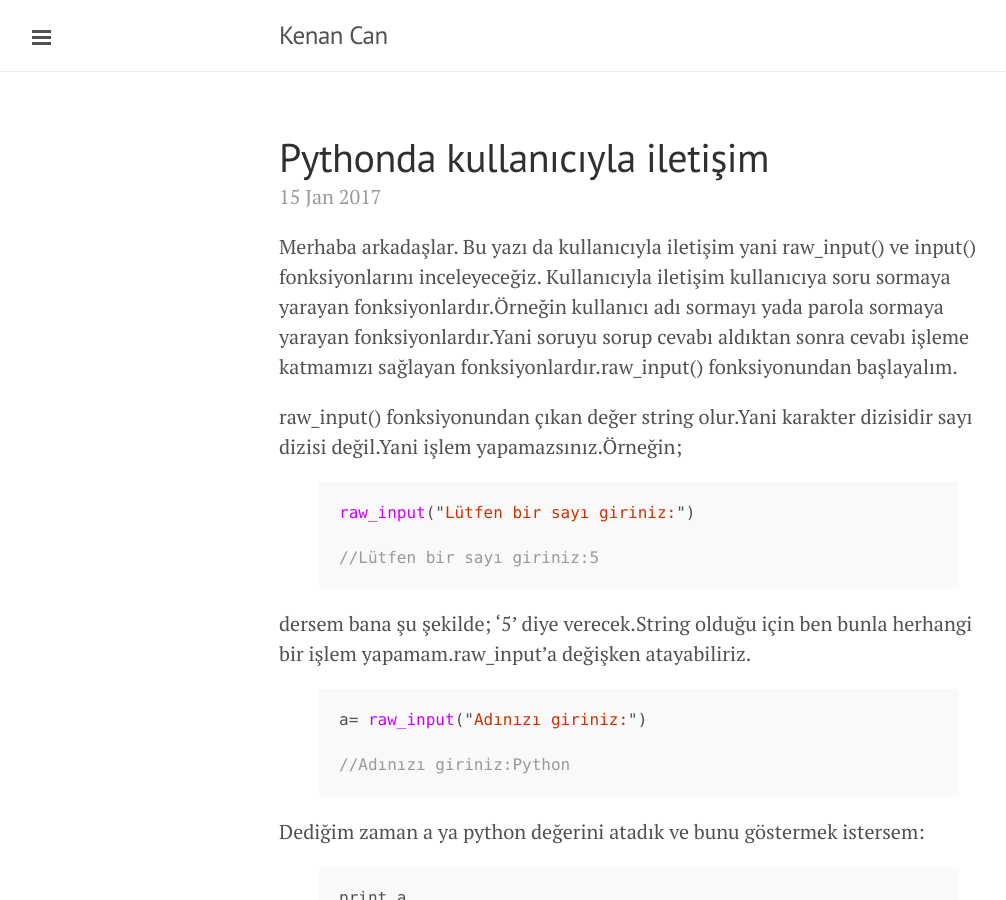
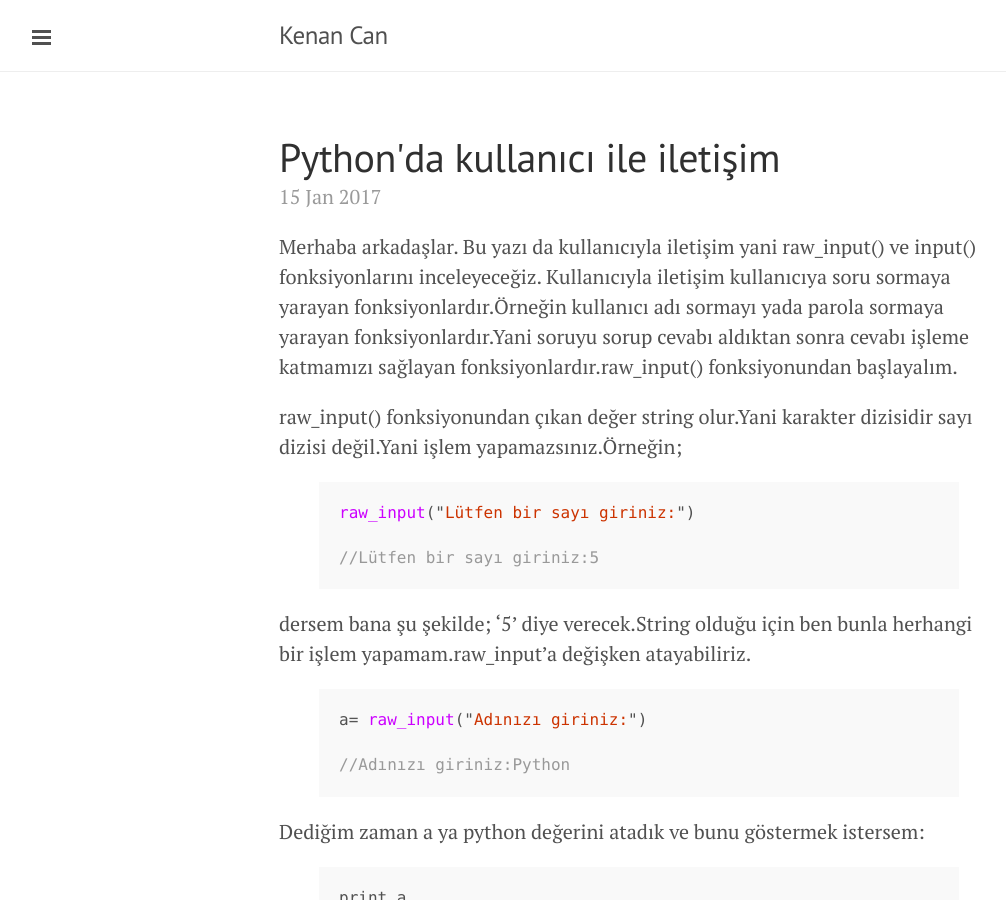
Before and after one commit to kenancn/kenancn.github.io, a Jekyll site: the page built from _posts/2017-01-15-pythonda-kullaniciyla-iletisim.md, in a window 1280 px wide and 900 px high. Shown: the whole window, without its empty margins (1-1007 px from the left). Built offline with Jekyll 4.4.1, drawn with Linux system fonts in a browser that asks for light colours; Markdown is read by kramdown in place of the engine named in the settings.

Commit message:
Update Text

```diff
--- a/_posts/2017-01-15-pythonda-kullaniciyla-iletisim.md
+++ b/_posts/2017-01-15-pythonda-kullaniciyla-iletisim.md
@@ -1,6 +1,6 @@
 ---
 layout: post
-title: Pythonda kullanıcıyla iletişim
+title: Python'da kullanıcı ile iletişim
 ---
 
 Merhaba arkadaşlar. Bu yazı da kullanıcıyla iletişim yani raw_input() ve input() fonksiyonlarını inceleyeceğiz.
```
